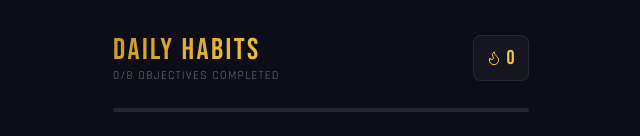
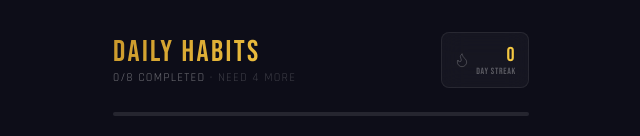
Before and after one commit to Vic2rTZH/victory-academy, a React (Vite) app: page /victory-academy/habits in a window 1280 px wide. Shown: the top 136 px of the page, without its empty margins (319-959 px from the left). Built offline with nearby package versions, Linux system fonts and the light colour scheme; no server answers.

Commit message:
feat: proper consecutive streak — majority habits threshold

```diff
--- a/src/pages/Habits.jsx
+++ b/src/pages/Habits.jsx
@@ -27,6 +27,39 @@ function loadState() {
   } catch { return {} }
 }
 
+function calcStreak(checked, totalHabits) {
+  if (!totalHabits) return 0
+  const threshold = Math.ceil(totalHabits / 2) // majority: >50%
+
+  // Collect all days that met the threshold, sorted descending
+  const qualifyingDays = Object.keys(checked)
+    .filter(day => {
+      const done = Object.values(checked[day] || {}).filter(Boolean).length
+      return done >= threshold
+    })
+    .sort((a, b) => new Date(b) - new Date(a))
+
+  if (!qualifyingDays.length) return 0
+
+  // Walk back from today counting consecutive days
+  let streak = 0
+  let cursor = new Date()
+  cursor.setHours(0, 0, 0, 0)
+
+  for (const day of qualifyingDays) {
+    const d = new Date(day)
+    d.setHours(0, 0, 0, 0)
+    const diff = Math.round((cursor - d) / 86400000)
+    if (diff === 0 || diff === 1) {
+      streak++
+      cursor = d
+    } else {
+      break
+    }
+  }
+  return streak
+}
+
 export default function Habits() {
   const [habits, setHabits] = useState(() => {
     const saved = localStorage.getItem('va_habit_list')
@@ -39,15 +72,14 @@ export default function Habits() {
   const todayKey = TODAY
   const todayChecked = checked[todayKey] || {}
   const completedCount = Object.values(todayChecked).filter(Boolean).length
+  const streak = calcStreak(checked, habits.length)
+  const threshold = Math.ceil(habits.length / 2)
+  const todayQualifies = completedCount >= threshold
 
   useEffect(() => {
     localStorage.setItem('va_habits', JSON.stringify(checked))
-    const keys = Object.keys(checked).filter(k => {
-      const vals = checked[k]
-      return Object.values(vals).some(Boolean)
-    }).sort()
-    localStorage.setItem('va_streak', keys.length)
-  }, [checked])
+    localStorage.setItem('va_streak', calcStreak(checked, habits.length))
+  }, [checked, habits.length])
 
   useEffect(() => {
     localStorage.setItem('va_habit_list', JSON.stringify(habits))
@@ -72,11 +104,20 @@ export default function Habits() {
       <div className="flex items-center justify-between pt-2">
         <div>
           <h1 className="font-military text-3xl gold-gradient tracking-widest">DAILY HABITS</h1>
-          <p className="text-white/40 text-xs tracking-widest font-body uppercase">{completedCount}/{habits.length} objectives completed</p>
+          <p className="text-white/40 text-xs tracking-widest font-body uppercase">
+            {completedCount}/{habits.length} completed
+            {todayQualifies
+              ? <span className="text-[#f5c842]/60"> · streak day</span>
+              : <span className="text-white/20"> · need {threshold - completedCount} more</span>
+            }
+          </p>
         </div>
-        <div className="card-glass rounded-lg px-3 py-2 flex items-center gap-1">
-          <Flame size={16} strokeWidth={1.5} className="gold-text" />
-          <span className="font-military text-xl gold-text">{completedCount}</span>
+        <div className={`card-glass rounded-lg px-3 py-2 flex items-center gap-1.5 ${todayQualifies ? 'border border-[#f5c842]/30' : ''}`}>
+          <Flame size={16} strokeWidth={1.5} className={todayQualifies ? 'gold-text' : 'text-white/20'} />
+          <div className="text-right">
+            <span className="font-military text-xl gold-text">{streak}</span>
+            <p className="text-white/30 text-[9px] font-military tracking-widest -mt-1">DAY STREAK</p>
+          </div>
         </div>
       </div>
 
```
